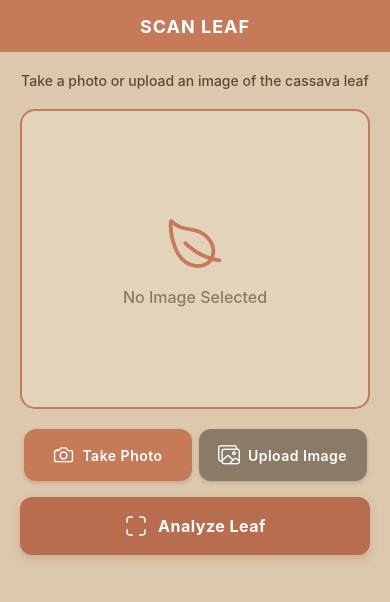
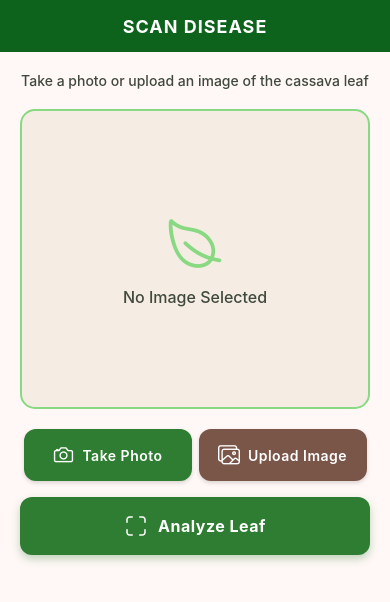
Before and after one commit to haliksobrangdiin/cap102iloveyou, a React Native app: screen /Scanner in a window 390 px wide. Shown: the top 602 px of the page. Built offline with nearby package versions, Linux system fonts and the light colour scheme.

Commit message:
changed the scannerscreen loveu

```diff
--- a/package.json
+++ b/package.json
@@ -15,6 +15,7 @@
     "@react-navigation/native": "^7.3.10",
     "@react-navigation/stack": "^7.10.13",
     "expo": "~54.0.36",
+    "expo-camera": "~17.0.10",
     "expo-file-system": "~19.0.23",
     "expo-haptics": "~15.0.8",
     "expo-image-picker": "~17.0.11",
--- a/src/screens/ScannerScreen.js
+++ b/src/screens/ScannerScreen.js
@@ -6,7 +6,6 @@ import {
   TouchableOpacity,
   Image,
   StyleSheet,
-  Alert,
   Platform,
 } from 'react-native';
 import { SafeAreaView } from 'react-native-safe-area-context';
@@ -31,7 +30,7 @@ const ScannerScreen = ({ navigation }) => {
     }
 
     const result = await ImagePicker.launchImageLibraryAsync({
-      mediaTypes: ImagePicker.MediaTypeOptions.Images,
+      mediaTypes: ['images'],
       allowsEditing: true,
       quality: 1,
     });
@@ -87,7 +86,6 @@ const ScannerScreen = ({ navigation }) => {
     setLoading(true);
     Haptics.impactAsync(Haptics.ImpactFeedbackStyle.Medium);
 
-    // Simulate analysis (replace with actual API call)
     setTimeout(() => {
       setLoading(false);
       Haptics.notificationAsync(Haptics.NotificationFeedbackType.Success);
@@ -104,7 +102,7 @@ const ScannerScreen = ({ navigation }) => {
     <SafeAreaView style={styles.container} edges={['top']}>
       {/* Header */}
       <View style={styles.header}>
-        <Text style={styles.headerText}>SCAN LEAF</Text>
+        <Text style={styles.headerText}>SCAN DISEASE</Text>
       </View>
 
       <View style={styles.content}>
@@ -115,7 +113,7 @@ const ScannerScreen = ({ navigation }) => {
             <Image source={{ uri: image }} style={styles.image} />
           ) : (
             <View style={styles.placeholder}>
-              <Ionicons name="leaf-outline" size={60} color="#C77A58" />
+              <Ionicons name="leaf-outline" size={60} color="#88D982" />
               <Text style={styles.placeholderText}>No Image Selected</Text>
             </View>
           )}
@@ -170,13 +168,13 @@ const HEADER_HEIGHT = 52;
 const styles = StyleSheet.create({
   container: {
     flex: 1,
-    backgroundColor: '#DCC8AC',
+    backgroundColor: '#FFF8F6',
     ...(Platform.OS === 'web' ? { height: '100vh', overflow: 'hidden' } : {}),
   },
   header: {
     width: '100%',
     minHeight: HEADER_HEIGHT,
-    backgroundColor: '#C77A58',
+    backgroundColor: '#0D631B', // Primary green
     justifyContent: 'center',
     alignItems: 'center',
     paddingVertical: 12,
@@ -195,7 +193,7 @@ const styles = StyleSheet.create({
   },
   subtitle: {
     fontSize: 14,
-    color: '#5C4B3A',
+    color: '#40493D',
     textAlign: 'center',
     marginBottom: 20,
     fontWeight: '500',
@@ -203,10 +201,10 @@ const styles = StyleSheet.create({
   imageContainer: {
     width: '100%',
     height: 300,
-    backgroundColor: '#E4D3BB',
+    backgroundColor: '#F5EDE3',
     borderRadius: 15,
     borderWidth: 2,
-    borderColor: '#C77A58',
+    borderColor: '#88D982', // Primary fixed dim
     justifyContent: 'center',
     alignItems: 'center',
     overflow: 'hidden',
@@ -222,7 +220,7 @@ const styles = StyleSheet.create({
     alignItems: 'center',
   },
   placeholderText: {
-    color: '#8A7A66',
+    color: '#40493D',
     fontSize: 16,
     marginTop: 10,
     fontWeight: '500',
@@ -232,7 +230,7 @@ const styles = StyleSheet.create({
     marginBottom: 12,
   },
   loadingText: {
-    color: '#C77A58',
+    color: '#0D631B',
     fontSize: 14,
     fontWeight: '600',
   },
@@ -257,15 +255,15 @@ const styles = StyleSheet.create({
     elevation: 4,
   },
   cameraButton: {
-    backgroundColor: '#C77A58',
+    backgroundColor: '#2E7D32', // Primary container
     width: '48%',
   },
   galleryButton: {
-    backgroundColor: '#8A7A66',
+    backgroundColor: '#7A5649', // Secondary
     width: '48%',
   },
   analyzeButton: {
-    backgroundColor: '#B86D4F',
+    backgroundColor: '#2E7D32', // Primary container
     flexDirection: 'row',
     paddingVertical: 16,
     paddingHorizontal: 20,
@@ -274,7 +272,7 @@ const styles = StyleSheet.create({
     alignItems: 'center',
     justifyContent: 'center',
     gap: 10,
-    shadowColor: '#B86D4F',
+    shadowColor: '#2E7D32',
     shadowOffset: { width: 0, height: 4 },
     shadowOpacity: 0.3,
     shadowRadius: 8,
```
Also changed, not shown: 1 other file (tests, documents, lock files or other folders).
